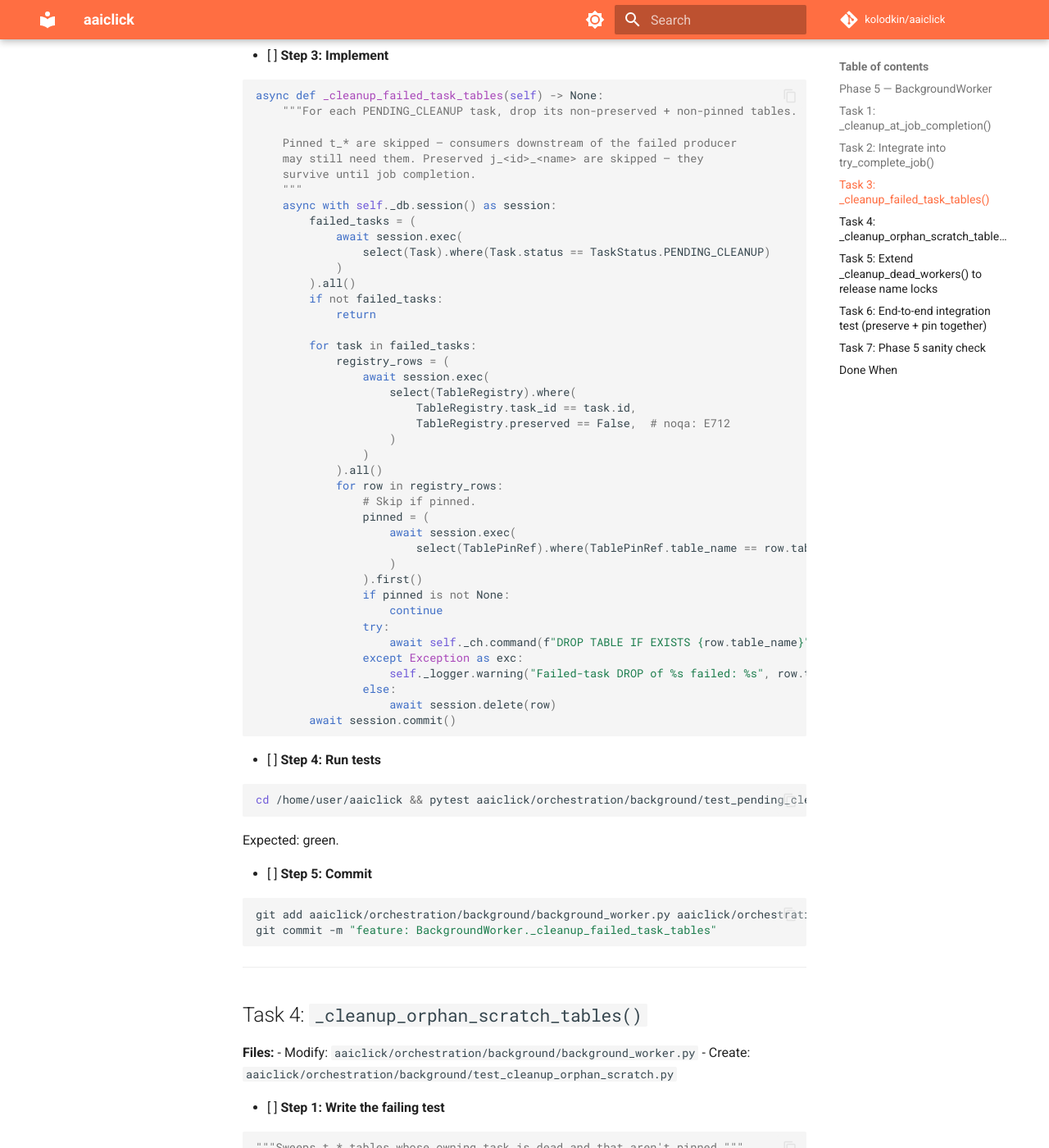
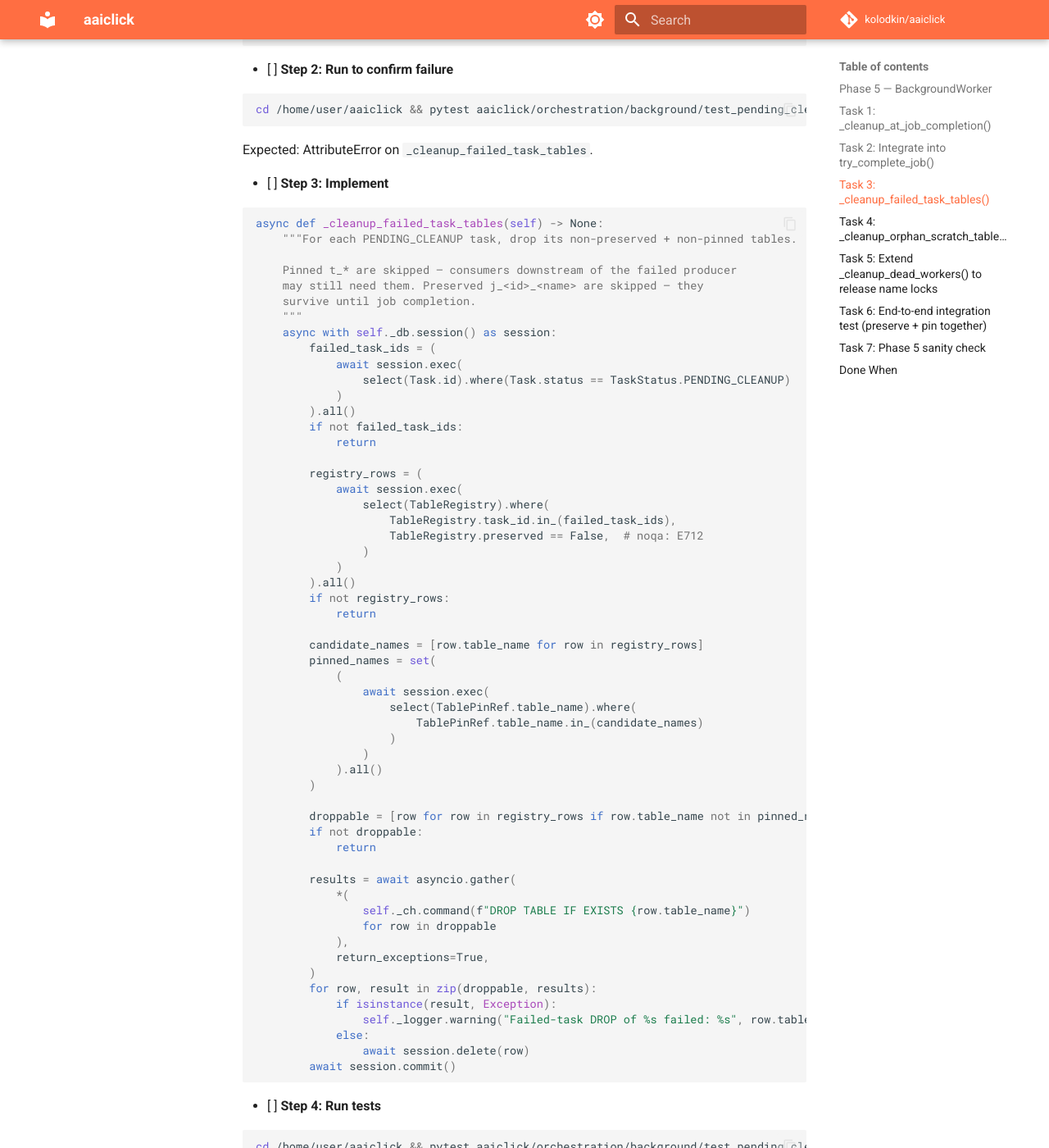
Before and after one commit to kolodkin/aaiclick, an MkDocs documentation site: the page built from docs/superpowers/plans/2026-04-25-simplify-orchestration-lifecycle-phase-5-bgworker.md, in a window 1280 px wide and 1400 px high, scrolled down 5627 px. Shown: the whole window at 82% size. Built offline with MkDocs 1.6.1 and Material for MkDocs 9.7.7, drawn with Linux system fonts in a browser that asks for light colours; comment, search, counter and statistics services are not loaded; some of the changed text lies outside the part shown.

Commit message:
refactor: fix correctness and efficiency issues in implementation plan
- Phase 1 alembic commands now use the project root with -c flag so the
  relative script_location path resolves correctly.
- Phase 4 placeholder import path replaced with a Step 1 grep that
  produces the module/function names used in the test.
- Phase 4/5 cleanup loops batch DROP TABLE calls with asyncio.gather.
- Phase 5 _cleanup_failed_task_tables and _cleanup_orphan_scratch_tables
  pre-fetch pin_refs in one query instead of N+1 per row.
- Phase 2 misleading 'update test signature' note removed.

````diff
--- a/docs/superpowers/plans/2026-04-25-simplify-orchestration-lifecycle-phase-5-bgworker.md
+++ b/docs/superpowers/plans/2026-04-25-simplify-orchestration-lifecycle-phase-5-bgworker.md
@@ -112,22 +112,28 @@ async def _cleanup_at_job_completion(self, *, job_id: int) -> None:
         ).all()
         table_names = [row.table_name for row in registry_rows]
 
-        for name in table_names:
-            try:
-                await self._ch.command(f"DROP TABLE IF EXISTS {name}")
-            except Exception as exc:
-                self._logger.warning("DROP failed for %s: %s", name, exc)
+        if table_names:
+            results = await asyncio.gather(
+                *(
+                    self._ch.command(f"DROP TABLE IF EXISTS {name}")
+                    for name in table_names
+                ),
+                return_exceptions=True,
+            )
+            for name, result in zip(table_names, results):
+                if isinstance(result, Exception):
+                    self._logger.warning("DROP failed for %s: %s", name, result)
 
-        # Clear SQL bookkeeping for this job.
         for row in registry_rows:
             await session.delete(row)
-        pin_rows = (
-            await session.exec(
-                select(TablePinRef).where(TablePinRef.table_name.in_(table_names))
-            )
-        ).all() if table_names else []
-        for row in pin_rows:
-            await session.delete(row)
+        if table_names:
+            pin_rows = (
+                await session.exec(
+                    select(TablePinRef).where(TablePinRef.table_name.in_(table_names))
+                )
+            ).all()
+            for row in pin_rows:
+                await session.delete(row)
         lock_rows = (
             await session.exec(
                 select(TaskNameLock).where(TaskNameLock.job_id == job_id)
@@ -137,6 +143,8 @@ async def _cleanup_at_job_completion(self, *, job_id: int) -> None:
             await session.delete(row)
         await session.commit()
 ```
+
+`import asyncio` at the top of the module if it isn't already there.
 
 `self._db.session()`, `self._ch`, `self._logger` should match whatever the existing `BackgroundWorker.__init__` sets up — read the current `__init__` and adapt.
 
@@ -288,38 +296,52 @@ async def _cleanup_failed_task_tables(self) -> None:
     survive until job completion.
     """
     async with self._db.session() as session:
-        failed_tasks = (
+        failed_task_ids = (
             await session.exec(
-                select(Task).where(Task.status == TaskStatus.PENDING_CLEANUP)
+                select(Task.id).where(Task.status == TaskStatus.PENDING_CLEANUP)
             )
         ).all()
-        if not failed_tasks:
+        if not failed_task_ids:
             return
 
-        for task in failed_tasks:
-            registry_rows = (
+        registry_rows = (
+            await session.exec(
+                select(TableRegistry).where(
+                    TableRegistry.task_id.in_(failed_task_ids),
+                    TableRegistry.preserved == False,  # noqa: E712
+                )
+            )
+        ).all()
+        if not registry_rows:
+            return
+
+        candidate_names = [row.table_name for row in registry_rows]
+        pinned_names = set(
+            (
                 await session.exec(
-                    select(TableRegistry).where(
-                        TableRegistry.task_id == task.id,
-                        TableRegistry.preserved == False,  # noqa: E712
+                    select(TablePinRef.table_name).where(
+                        TablePinRef.table_name.in_(candidate_names)
                     )
                 )
             ).all()
-            for row in registry_rows:
-                # Skip if pinned.
-                pinned = (
-                    await session.exec(
-                        select(TablePinRef).where(TablePinRef.table_name == row.table_name)
-                    )
-                ).first()
-                if pinned is not None:
-                    continue
-                try:
-                    await self._ch.command(f"DROP TABLE IF EXISTS {row.table_name}")
-                except Exception as exc:
-                    self._logger.warning("Failed-task DROP of %s failed: %s", row.table_name, exc)
-                else:
-                    await session.delete(row)
+        )
+
+        droppable = [row for row in registry_rows if row.table_name not in pinned_names]
+        if not droppable:
+            return
+
+        results = await asyncio.gather(
+            *(
+                self._ch.command(f"DROP TABLE IF EXISTS {row.table_name}")
+                for row in droppable
+            ),
+            return_exceptions=True,
+        )
+        for row, result in zip(droppable, results):
+            if isinstance(result, Exception):
+                self._logger.warning("Failed-task DROP of %s failed: %s", row.table_name, result)
+            else:
+                await session.delete(row)
         await session.commit()
 ```
 
@@ -446,21 +468,34 @@ async def _cleanup_orphan_scratch_tables(self) -> None:
                 )
             ).all()
         )
+        candidates = [row for row in rows if row.task_id not in live_ids]
+        if not candidates:
+            return
 
-        for row in rows:
-            if row.task_id in live_ids:
-                continue
-            pinned = (
+        candidate_names = [row.table_name for row in candidates]
+        pinned_names = set(
+            (
                 await session.exec(
-                    select(TablePinRef).where(TablePinRef.table_name == row.table_name)
+                    select(TablePinRef.table_name).where(
+                        TablePinRef.table_name.in_(candidate_names)
+                    )
                 )
-            ).first()
-            if pinned is not None:
-                continue
-            try:
-                await self._ch.command(f"DROP TABLE IF EXISTS {row.table_name}")
-            except Exception as exc:
-                self._logger.warning("Orphan scratch DROP failed: %s", exc)
+            ).all()
+        )
+        droppable = [row for row in candidates if row.table_name not in pinned_names]
+        if not droppable:
+            return
+
+        results = await asyncio.gather(
+            *(
+                self._ch.command(f"DROP TABLE IF EXISTS {row.table_name}")
+                for row in droppable
+            ),
+            return_exceptions=True,
+        )
+        for row, result in zip(droppable, results):
+            if isinstance(result, Exception):
+                self._logger.warning("Orphan scratch DROP failed for %s: %s", row.table_name, result)
             else:
                 await session.delete(row)
         await session.commit()
````
Also changed, not shown: docs/superpowers/plans/2026-04-25-simplify-orchestration-lifecycle-phase-1-foundation.md (+2 -2 lines), docs/superpowers/plans/2026-04-25-simplify-orchestration-lifecycle-phase-2-api.md (+0 -2 lines), docs/superpowers/plans/2026-04-25-simplify-orchestration-lifecycle-phase-4-lifecycle.md (+36 -29 lines).
